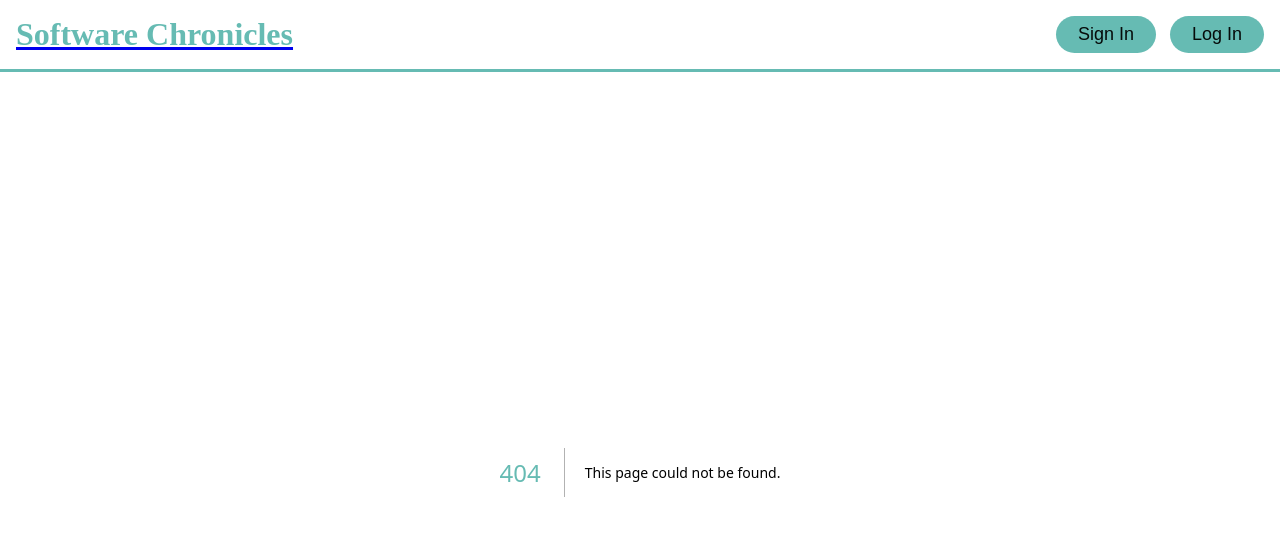
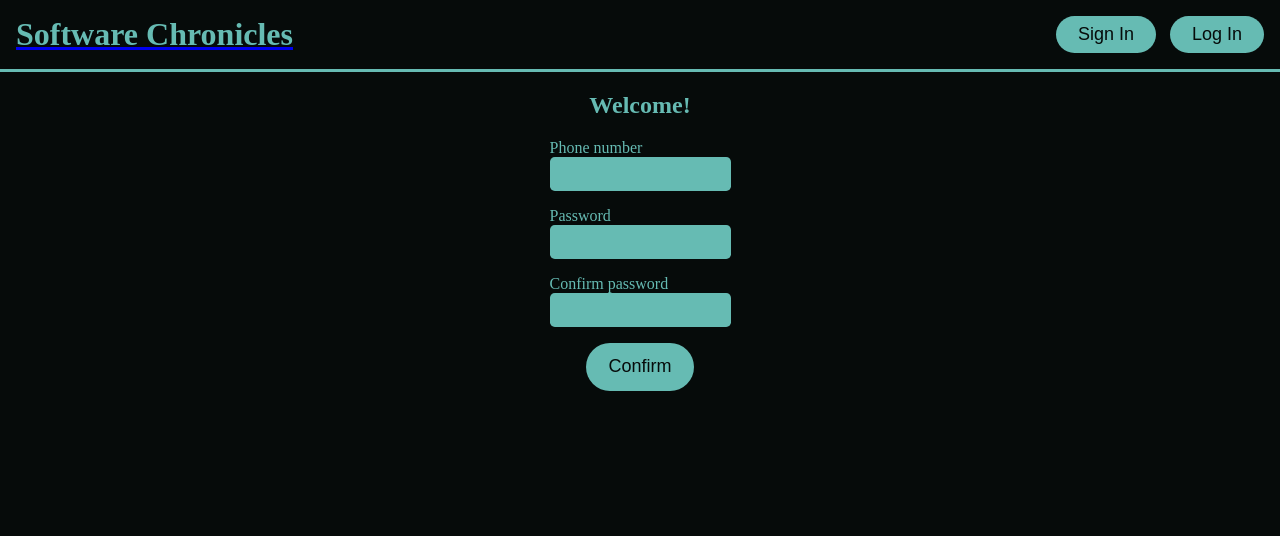
Before and after one commit to JosepDev23/sofware-chronicles-frontend, a Next.js app: page /sign-in in a window 1280 px wide. Before the commit this address had no page. Shown: the top 536 px of the page. Built offline with nearby package versions, Linux system fonts and the light colour scheme.

Commit message:
create signin and custominput components

```diff
--- a/src/app/globals.css
+++ b/src/app/globals.css
@@ -7,6 +7,10 @@ body {
   background-color: var(--color-background);
 }
 
-h1 {
+h1,
+h2,
+h3,
+h4,
+h5 {
   color: var(--color-accent);
 }
--- /dev/null
+++ b/src/app/sign-in/page.tsx
@@ -0,0 +1,51 @@
+'use client'
+import React, { useState } from 'react'
+import style from './sign-in.module.css'
+import CustomInput from '@/components/custom-input/custom-input'
+import CustomButton from '@/components/custom-button/custom-button'
+
+const SignIn: React.FC = () => {
+  const [phone, setPhone] = useState<string>('')
+  const [password, setPassword] = useState<string>('')
+  const [passwordConfirm, setPasswordConfirm] = useState<string>('')
+
+  function handleClickConfirm() {}
+
+  return (
+    <div className={style.signin_wrapper}>
+      <h2>Welcome!</h2>
+      <div className={style.input_box}>
+        <label className={style.input_label}>Phone number</label>
+        <CustomInput
+          value={phone}
+          onChange={(e) => {
+            setPhone(e.target.value)
+          }}
+        />
+      </div>
+      <div className={style.input_box}>
+        <label className={style.input_label}>Password</label>
+        <CustomInput
+          value={password}
+          onChange={(e) => {
+            setPassword(e.target.value)
+          }}
+        />
+      </div>
+      <div className={style.input_box}>
+        <label className={style.input_label}>Confirm password</label>
+        <CustomInput
+          value={passwordConfirm}
+          onChange={(e) => {
+            setPasswordConfirm(e.target.value)
+          }}
+        />
+      </div>
+      <div className={style.button_box}>
+        <CustomButton label="Confirm" onClick={handleClickConfirm} />
+      </div>
+    </div>
+  )
+}
+
+export default SignIn
--- /dev/null
+++ b/src/app/sign-in/sign-in.module.css
@@ -0,0 +1,22 @@
+.signin_wrapper {
+  height: 100%;
+  width: 100%;
+  display: flex;
+  flex-direction: column;
+  justify-content: center;
+  align-items: center;
+}
+
+.input_label {
+  color: var(--color-accent);
+}
+
+.input_box {
+  margin-bottom: 1rem;
+  display: flex;
+  flex-direction: column;
+}
+
+.button_box {
+  height: 3rem;
+}
--- /dev/null
+++ b/src/components/custom-input/custom-input.module.css
@@ -0,0 +1,7 @@
+.input_wrapper {
+  background-color: var(--color-accent);
+  border: none;
+  height: 2rem;
+  border-radius: 0.3rem;
+  color: var(--color-background);
+}
--- /dev/null
+++ b/src/components/custom-input/custom-input.tsx
@@ -0,0 +1,19 @@
+import React from 'react'
+import style from './custom-input.module.css'
+
+interface CustomInputProps {
+  value: string
+  onChange: (event: React.ChangeEvent<HTMLInputElement>) => void
+}
+
+const CustomInput: React.FC<CustomInputProps> = (props) => {
+  return (
+    <input
+      className={style.input_wrapper}
+      value={props.value}
+      onChange={props.onChange}
+    />
+  )
+}
+
+export default CustomInput
--- a/src/components/top-menu/top-menu.tsx
+++ b/src/components/top-menu/top-menu.tsx
@@ -3,18 +3,29 @@ import Link from 'next/link'
 import React from 'react'
 import style from './top-menu.module.css'
 import CustomButton from '../custom-button/custom-button'
+import { useRouter } from 'next/navigation'
 
 const TopMenu: React.FC = () => {
+  const APPLICATION_TITLE = 'Software Chronicles'
+
+  const navigator = useRouter()
+
+  function handleClickSignIn() {
+    navigator.replace('/sign-in')
+  }
+
   return (
+    <>
       <header className={style.header_wrapper}>
         <Link href="/">
-        <h1 className={style.app_title}>Software Chronicles</h1>
+          <h1 className={style.app_title}>{APPLICATION_TITLE}</h1>
         </Link>
         <div className={style.buttons_wrapper}>
-        <CustomButton label="Sign In" onClick={() => {}} />
+          <CustomButton label="Sign In" onClick={handleClickSignIn} />
           <CustomButton label="Log In" onClick={() => {}} />
         </div>
       </header>
+    </>
   )
 }
 
```
Lines whose indentation alone changed are shown as unchanged.
